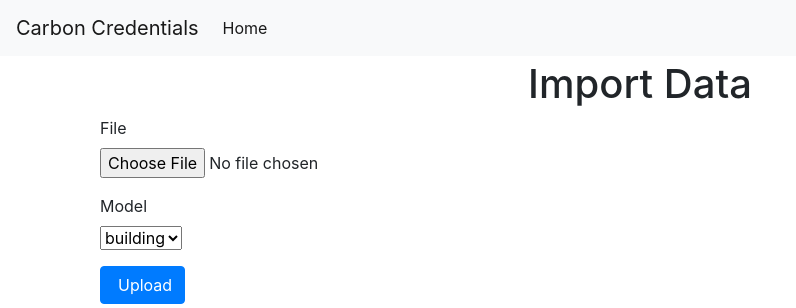
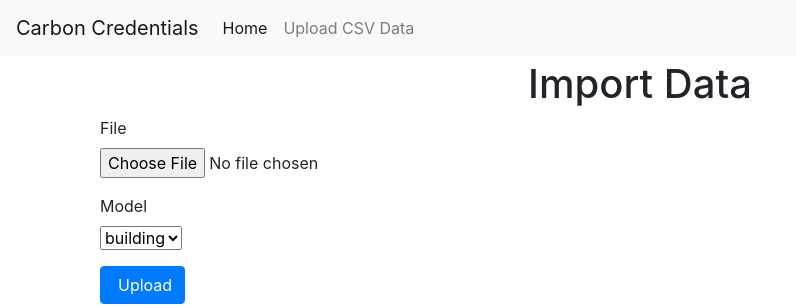
Before and after one commit to Javierb/carbon-credentials, a Django app: page /upload/ in a window 1280 px wide. Shown: the top 308 px of the page, without its empty margins (0-796 px from the left). Run offline with Django 3.2, Linux system fonts and the light colour scheme; parts of the project's set-up code (start-up, migrations or seed data) failed here and were passed over; some libraries are stand-ins or nearby versions.

Commit message:
Add menu link to file upload page

```diff
--- a/building/templates/base.html
+++ b/building/templates/base.html
@@ -27,12 +27,15 @@
         <button class="navbar-toggler navbar-toggler-right" type="button" data-toggle="collapse" data-target="#navbarSupportedContent" aria-controls="navbarSupportedContent" aria-expanded="false" aria-label="Toggle navigation">
           <span class="navbar-toggler-icon"></span>
         </button>
-        <a class="navbar-brand" href="">Carbon Credentials</a>
+        <a class="navbar-brand" href="{% url 'home'%}">Carbon Credentials</a>
 
         <div class="collapse navbar-collapse" id="navbarSupportedContent">
           <ul class="navbar-nav mr-auto">
             <li class="nav-item active">
               <a class="nav-link" href="{% url 'home'%}">Home <span class="sr-only">(current)</span></a>
+            </li>
+            <li class="nav-item">
+              <a class="nav-link" href="{% url 'upload'%}">Upload CSV Data <span class="sr-only"></span></a>
             </li>
           </ul>
         </div>
```
